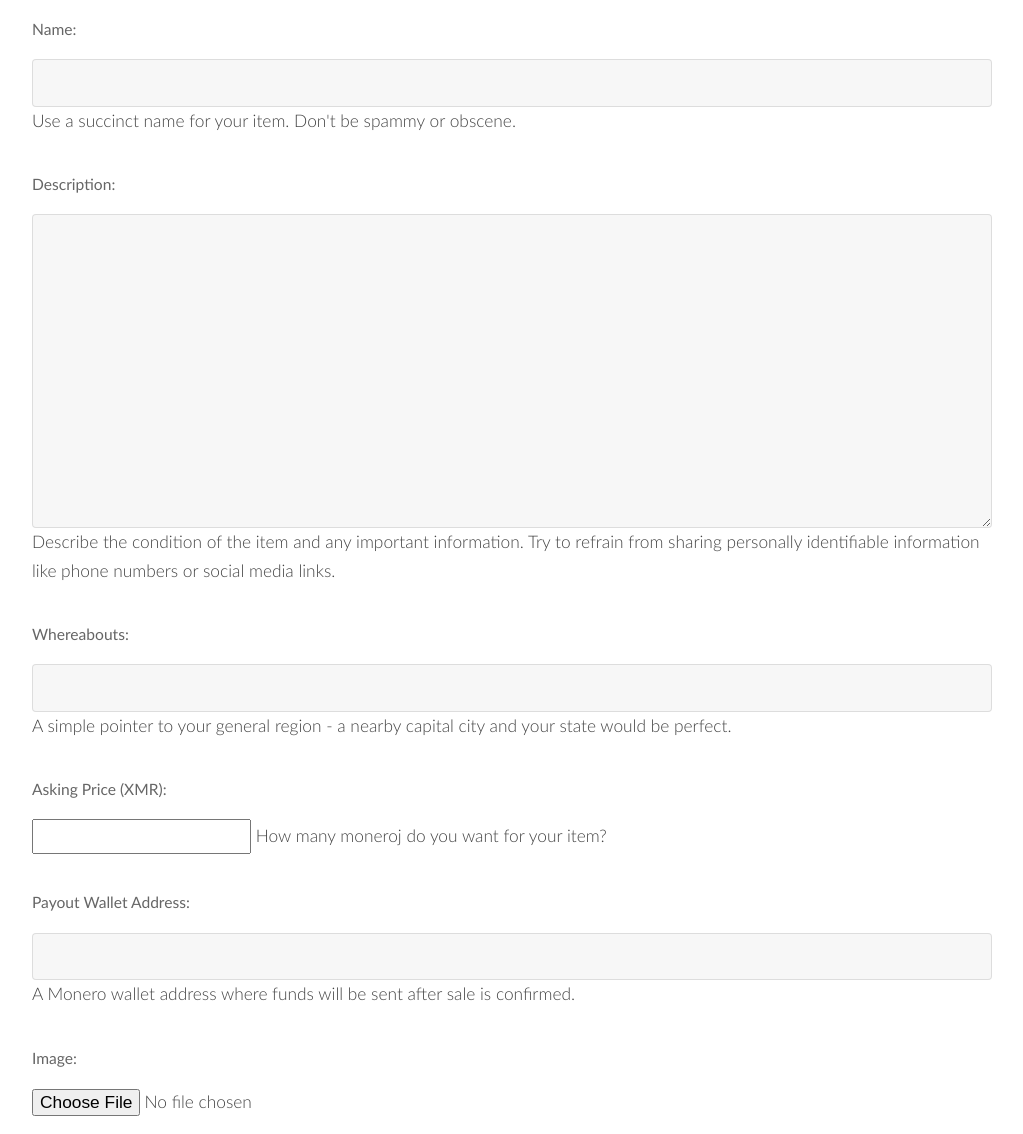
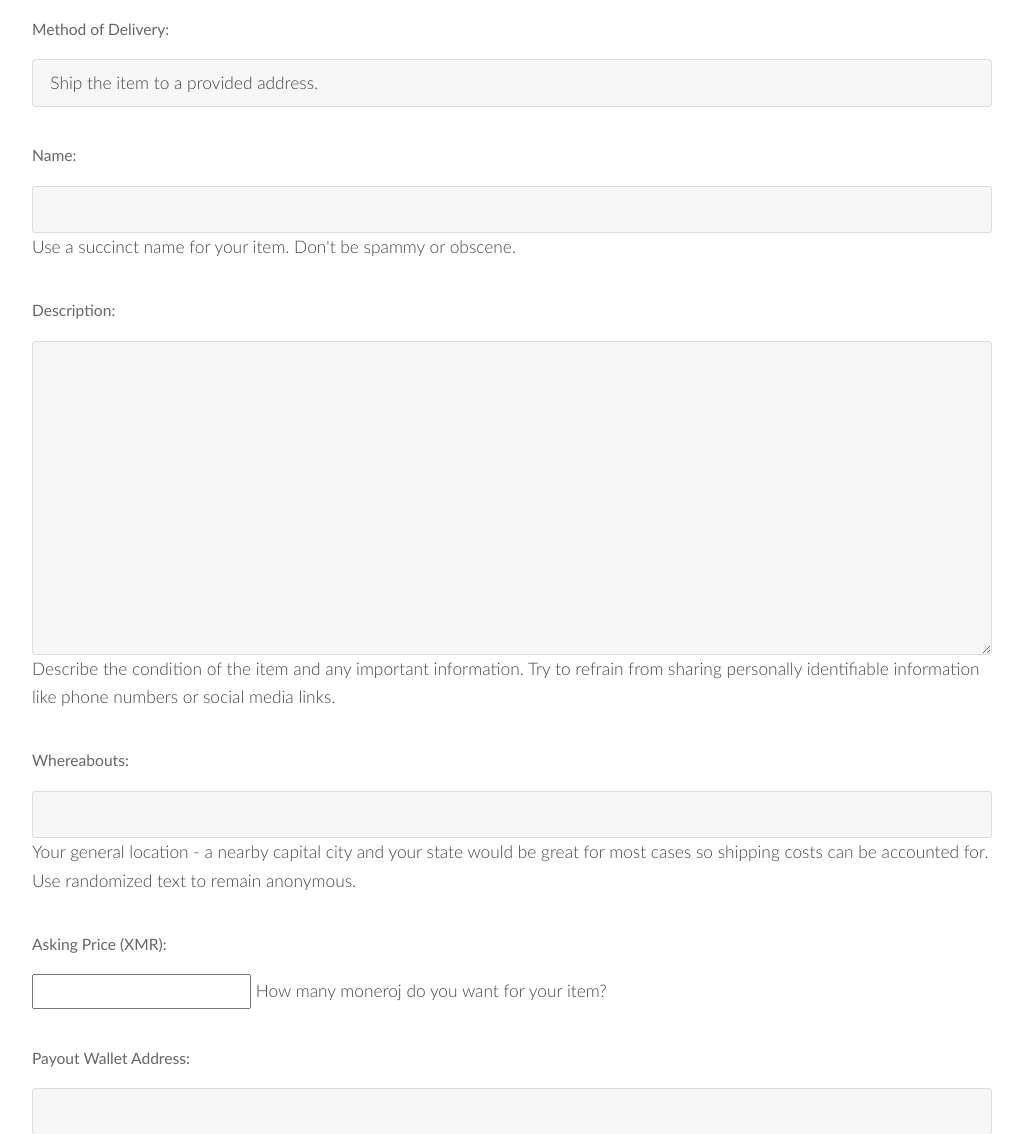
Before and after one commit to lalanza808/xmrauctions, a Django app: page /items/create/ in a window 1280 px wide. Shown: the part 171-1305 px from the top of the page, without its empty margins (128-1151 px from the left). Run offline with Django 3.2, Linux system fonts and the light colour scheme; the visitor is signed in with stand-in values (Sample User, id 1); parts of the project's set-up code (start-up, migrations or seed data) failed here and were passed over; some libraries are stand-ins or nearby versions.

Commit message:
adding sale_type to item creation

```diff
--- a/items/forms.py
+++ b/items/forms.py
@@ -5,15 +5,16 @@ from items.models import Item, address_is_valid_monero
 class CreateItemForm(forms.ModelForm):
     class Meta:
         model = Item
-        fields = ['name', 'description', 'whereabouts', 'ask_price_xmr', 'payout_address']
+        fields = ['sale_type', 'name', 'description', 'whereabouts', 'ask_price_xmr', 'payout_address']
         labels = {
             'ask_price_xmr': 'Asking Price (XMR)',
-            'payout_address': 'Payout Wallet Address'
+            'payout_address': 'Payout Wallet Address',
+            'sale_type': 'Method of Delivery'
         }
         help_texts = {
             'name': 'Use a succinct name for your item. Don\'t be spammy or obscene.',
             'description': 'Describe the condition of the item and any important information. Try to refrain from sharing personally identifiable information like phone numbers or social media links.',
-            'whereabouts': 'A simple pointer to your general region - a nearby capital city and your state would be perfect.',
+            'whereabouts': 'Your general location - a nearby capital city and your state would be great for most cases so shipping costs can be accounted for. Use randomized text to remain anonymous.',
             'ask_price_xmr': 'How many moneroj do you want for your item?',
             'payout_address': 'A Monero wallet address where funds will be sent after sale is confirmed.',
         }
--- a/items/models.py
+++ b/items/models.py
@@ -11,6 +11,11 @@ from core.monero import AuctionDaemon
 from core.validators import address_is_valid_monero
 
 
+ItemSaleTypes = (
+    ('SHIPPING', 'Ship the item to a provided address.'),
+    ('MEETING', 'Deliver the item to an agreed upon public location.')
+)
+
 class Item(ExportModelOperationsMixin('item'), models.Model):
     owner = models.ForeignKey(User, related_name='owner', on_delete=models.CASCADE)
     name = models.CharField(max_length=100)
@@ -21,6 +26,7 @@ class Item(ExportModelOperationsMixin('item'), models.Model):
     available = models.BooleanField(default=True)
     payout_address = models.CharField(max_length=100, validators=[address_is_valid_monero])
     whereabouts = models.CharField(max_length=100)
+    sale_type = models.CharField(max_length=20, choices=ItemSaleTypes, default='SHIPPING')
 
     def __str__(self):
         return f"{self.id} - {self.owner} - {self.name}"
--- a/web/templates/items/get_item.html
+++ b/web/templates/items/get_item.html
@@ -11,6 +11,7 @@
     </header>
     <section>
       {% if not item.available %}<p>This item is currently pending sale. Bidding is temporarily closed.</p>{% endif %}
+      <p class="sale-info"><strong>Method of Delivery</strong>: {{ item.sale_type }}</p>
       <p class="sale-info"><strong>Whereabouts</strong>: <a href="https://duckduckgo.com/?q={{ item.whereabouts }}" target="_blank">{{ item.whereabouts }}</a></p>
       <p class="sale-info"><strong>Creation</strong>: {{ item.list_date | date:"d M Y H:i:s e" }}</p>
       <p class="sale-info"><strong>Last Updated</strong>: {{ item.last_updated | date:"d M Y H:i:s e" }}</p>
```
Also changed, not shown: items/migrations/0003_item_sale_type.py (added).
